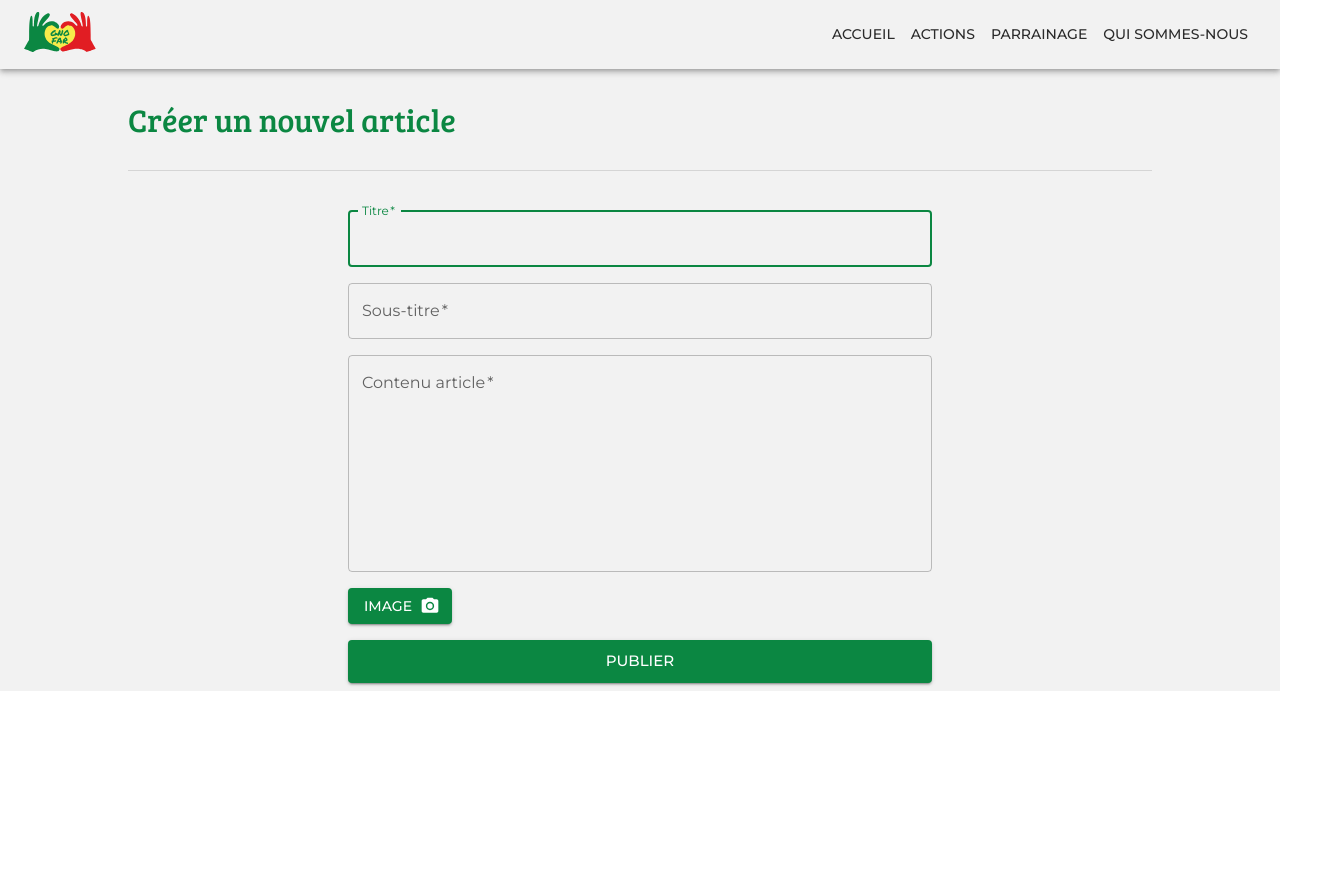
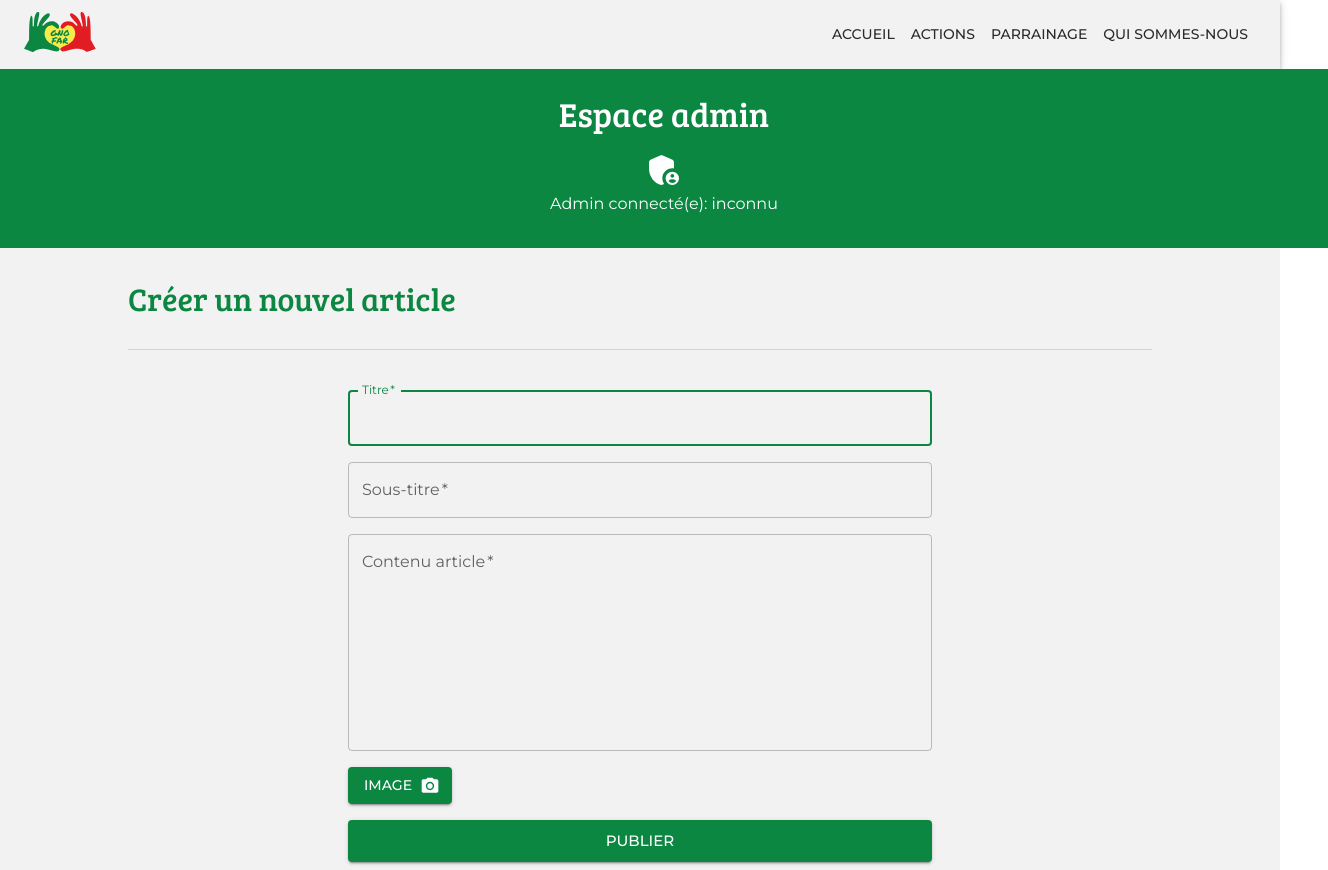
Before and after one commit to borisbecode/Swartz-5-Client-Ensemble-GNO-Far, a React (Create React App) app in the folder app/: page /admin in a window 1280 px wide. Shown: the whole page, 1328 px wide, since content can reach past the window. Before the commit the page ends 800 px from the top, so only its background shows below. Built offline with nearby package versions, Linux system fonts and the light colour scheme.

Commit message:
Form articles

```diff
--- a/app/src/components/AdminComps/BannerAdmin.js
+++ b/app/src/components/AdminComps/BannerAdmin.js
@@ -1,12 +1,21 @@
-import React from 'react';
+import React, { useState } from 'react';
 import Box from '@mui/material/Box';
-import logo from '../Assets/gno-far_baseline.svg';
 import Typography from '@mui/material/Typography';
+import { ThemeProvider } from '@mui/material/styles';
+import { ThemeTitres } from '../../theme/ThemeTitres';
+import AdminPanelSettingsRoundedIcon from '@mui/icons-material/AdminPanelSettingsRounded';
 
 const BannerAdmin = () => {
+
+    const [adminName, setAdminName] = useState("inconnu")
+
   return (
-    <Box id="banner_home" sx={{bgcolor:"rgba(255, 230, 0, 0.6)", width:"100%", minHeight:"20%", display:"flex", justifyContent:"center"}}>
-        <Typography>Lorem</Typography>
+    <Box sx={{bgcolor:"primary.main", width:"100%", minHeight:"20%", display:"flex", justifyContent:"center", flexDirection:"column", textAlign:"center", p:3}}>
+        <ThemeProvider theme={ThemeTitres}>
+            <Typography color="white" variant="h4" gutterBottom component="div" sx={{mb:2}}>Espace admin</Typography>
+        </ThemeProvider>
+        <AdminPanelSettingsRoundedIcon sx={{color:"white", alignSelf:"center", mx:"auto", width:"40px", height:"auto"}} />
+        <Typography color="white" variant="subtitle1" gutterBottom component="div">Admin connecté(e): {adminName}</Typography>
     </Box>
   )
 }
--- a/app/src/components/AdminComps/CreationArticle.js
+++ b/app/src/components/AdminComps/CreationArticle.js
@@ -8,6 +8,7 @@ import TextField from '@mui/material/TextField';
 import Button from "@mui/material/Button";
 import PhotoCamera from '@mui/icons-material/PhotoCamera';
 import { styled } from '@mui/material/styles';
+import axios from "axios";
 
 const Input = styled('input')({
     display: 'none',
@@ -19,6 +20,7 @@ const CreationArticle = () => {
   const [titre, setTitre] = useState('');
   const [soustitre, setSoustitre] = useState('');
   const [contenu, setContenu] = useState('');
+  const [articleImage, setArticleImage] = useState('');
 
   const [titreError, setTitreError] = useState(false);
   const [soustitreError, setSoustitreError] = useState(false);
@@ -50,6 +52,29 @@ const CreationArticle = () => {
         setContenuHelper("Ce champ est obligatoire.");
         setContenuColor("secondary");
       }
+
+
+
+      const data = {
+        title: titre,
+        subTitle: soustitre,
+        contenu: contenu,
+        articleImage: articleImage,
+      }
+
+
+      axios.post(`http://localhost:5000/api/articles/add`,data)
+        .then(function (response) {
+            window.location.reload();
+        })
+        .catch(function (error) {
+            console.log(error);
+            setContenuHelper(
+            "L'article n'a pas pu être ajouté."
+            );
+  });
+
+
     }
 
   return (
@@ -112,11 +137,17 @@ const CreationArticle = () => {
         />
 
         {/** Option ajout image */}
-        <label htmlFor="contained-button-file" sx={{alignSelf:"flex-end"}}>
-            <Input accept=".jpg,.jpeg,.png" id="contained-button-file" multiple type="file"  />
+        <label
+            htmlFor="contained-button-file"
+        >
+            <Input accept=".jpg,.jpeg,.png" id="contained-button-file" type="file" onChange={(event) => {
+                setArticleImage(event.target.value);
+                }}  />
+
             <Button variant="contained" component="span" endIcon={<PhotoCamera />} sx={{color:"white"}}>
             Image
             </Button>
+            <Typography variant="caption" gutterBottom>{articleImage}</Typography>
         </label>
 
         <Button
--- a/app/src/components/ArticleModele.js
+++ b/app/src/components/ArticleModele.js
@@ -9,7 +9,7 @@ import Box from '@mui/material/Box';
 export default function ArticleModele({img, title, subTitle, content, auteur, date}) {
 
   return (
-    <Card elevation={0} sx={{ maxWidth: 345, position:"relative", bgcolor:"white" }} style={{border:"unset"}} >
+    <Card elevation={0} sx={{ position:"relative", bgcolor:"white", m:{xs:0, sm:1} }} style={{border:"unset"}} >
         <Box sx={{position:"absolute", p:1, bgcolor:"primary.main", right:0, top:0, textAlign:"right"}}>
             <Typography variant="body2" color="white" sx={{bgcolor:"inherit"}}>
                 {date}
--- a/app/src/components/Articles.js
+++ b/app/src/components/Articles.js
@@ -18,8 +18,8 @@ const Articles = () => {
         </ThemeProvider>
     <Divider sx={{my:4}}/>
     {/** Articles du blog */}
-      <Grid container spacing={2}>
-        <Grid item xs={12} md={6} lg={4}>
+      <Grid container sx={{mx:"auto"}}>
+        <Grid item xs={12} sm={6} md={4} lg={4} >
           <ArticleModele
             img="https://picsum.photos/id/237/200/300"
             title="Je veux vivre à Hogwarts!"
@@ -28,7 +28,7 @@ const Articles = () => {
             date="VEN 02/03"
             auteur="Harry Potter" />
         </Grid>
-        <Grid item xs={12} md={6} lg={4}>
+        <Grid item xs={12} sm={6} md={4} lg={4}>
           <ArticleModele
             img="https://picsum.photos/id/237/200/300"
             title="Je veux vivre à Hogwarts!"
@@ -37,7 +37,7 @@ const Articles = () => {
             date="VEN 02/03"
             auteur="Harry Potter" />
         </Grid>
-        <Grid item xs={12} md={6} lg={4}>
+        <Grid item xs={12} sm={6} md={4} lg={4}>
           <ArticleModele
             img="https://picsum.photos/id/237/200/300"
             title="Je veux vivre à Hogwarts!"
@@ -46,7 +46,7 @@ const Articles = () => {
             date="VEN 02/03"
             auteur="Harry Potter" />
         </Grid>
-        <Grid item xs={12} md={6} lg={4}>
+        <Grid item xs={12} sm={6} md={4} lg={4}>
           <ArticleModele
             img="https://picsum.photos/id/237/200/300"
             title="Je veux vivre à Hogwarts!"
--- a/app/src/pages/Admin.js
+++ b/app/src/pages/Admin.js
@@ -1,10 +1,12 @@
 import React from 'react';
 import Box from '@mui/material/Box';
 import CreationArticle from '../components/AdminComps/CreationArticle';
+import BannerAdmin from '../components/AdminComps/BannerAdmin';
 
 const Admin = () => {
   return (
     <Box id="accueil" sx={{width:"100%", m:0}}>
+        <BannerAdmin />
         <CreationArticle />
 
     </Box>
```
Also changed, not shown: 1 other file (tests, documents, lock files or other folders).
